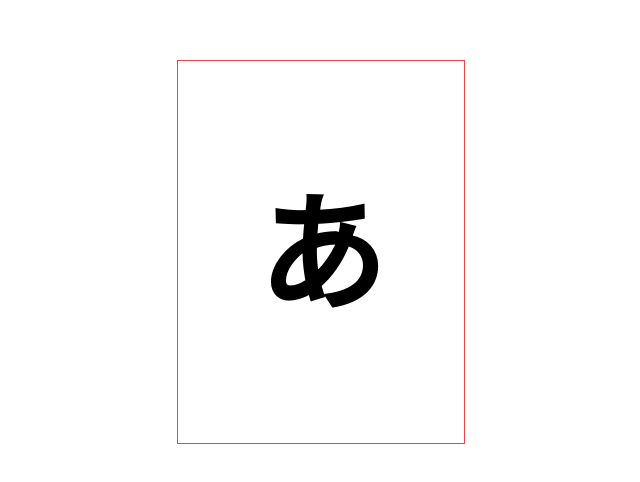
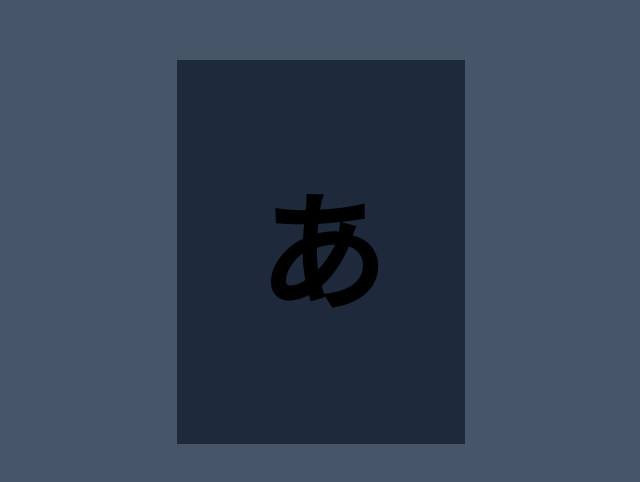
Before and after one commit to oncet/hiragana-flashcards, a React app: page / in a window 1280 px wide. Shown: the part 148-630 px from the top of the page, without its empty margins (319-959 px from the left). Built offline with nearby package versions, Linux system fonts and the light colour scheme; the HTML template or start-up script is replaced by a standard one.

Commit message:
add dark mode

```diff
--- a/src/App.tsx
+++ b/src/App.tsx
@@ -1,9 +1,20 @@
+import { useEffect, useState } from "react";
 import "./App.css";
 
 const App = () => {
+  const [theme, setTheme] = useState<"light" | "dark">("dark");
+
+  useEffect(() => {
+    const htmlElement = document.querySelector("html");
+
+    if (htmlElement) {
+      htmlElement.classList.add(theme);
+    }
+  }, []);
+
   return (
-    <div className="flex min-h-svh items-center justify-center">
-      <div className="flex h-96 max-w-72 flex-grow items-center justify-center border border-red-500 text-9xl font-bold">
+    <div className="dark flex min-h-svh items-center justify-center dark:bg-slate-600">
+      <div className="flex h-96 max-w-72 flex-grow items-center justify-center text-9xl font-bold dark:bg-slate-800">
         <div>あ</div>
       </div>
     </div>
--- a/tailwind.config.js
+++ b/tailwind.config.js
@@ -1,6 +1,7 @@
 /** @type {import('tailwindcss').Config} */
 module.exports = {
   content: ["./src/**/*.tsx"],
+  darkMode: "class",
   theme: {
     extend: {},
   },
```
